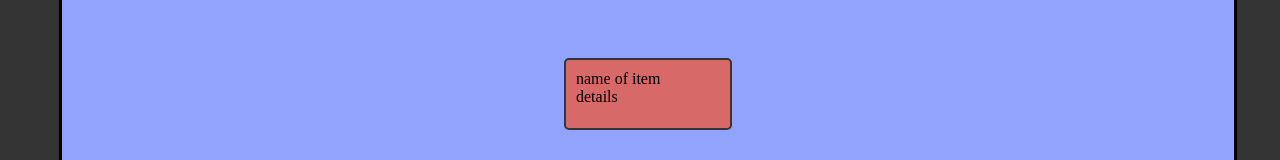
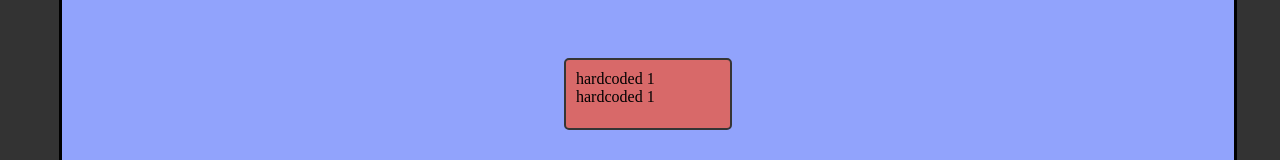
Before and after one commit to team-jigglypuff-nyoi9/timeWise, a React app: page / in a window 1280 px wide. Shown: the part 314-474 px from the top of the page. Built offline with nearby package versions, Linux system fonts and the light colour scheme.

Commit message:
merge in redux

```diff
--- a/client/components/board.tsx
+++ b/client/components/board.tsx
@@ -12,13 +12,15 @@ export default function Board(): React.ReactElement {
   const items = useAppSelector((state) => state.task.tasks);
   // render our items to the screen
   const renderedTasks: React.JSX.Element[] = [];
+  const uniqueIds: string[] = []
   for(let i = 0; i < items.length; i++){
-    renderedTasks.push(<Item key={`item-${i}`} name={items[i].name} details={items[i].details} />)
+    renderedTasks.push(<Item key={`item-${i}`} id={`item-${i}`} name={items[i].name} details={items[i].details} />)
+    uniqueIds.push(`item-${i}`)
   }
 
   return (
     <div className="Board">
-      <SortableContext items={items} strategy={verticalListSortingStrategy}>
+      <SortableContext items={uniqueIds} strategy={verticalListSortingStrategy}>
         {renderedTasks}
       </SortableContext >
     </div>
--- a/client/components/item.tsx
+++ b/client/components/item.tsx
@@ -5,16 +5,17 @@ import { useSortable } from '@dnd-kit/sortable'
 import { CSS } from '@dnd-kit/utilities'
 
 
-export default function Item({ text, id }: any):React.JSX.Element {
+export default function Item({ name, details,  id }: any):React.JSX.Element {
   const { attributes, listeners, setNodeRef, transform, transition } = useSortable({id});
   const style = {
     transition,
     transform: CSS.Transform.toString(transform)
   };
+
   return (
     <div className="todo-item">
-      <div>name of item</div>
-      <div>details</div>
+      <div>{name}</div>
+      <div>{details}</div>
     </ div>
   );
 }
--- a/client/components/mainContainer.tsx
+++ b/client/components/mainContainer.tsx
@@ -8,7 +8,6 @@ import { DndContext, closestCenter } from '@dnd-kit/core';
 import { useAppSelector } from '../redux/hooks'
 
 export default function MainContainer():React.JSX.Element {
-
   return (
     <div className="maincontainer">
         <Board />
```
